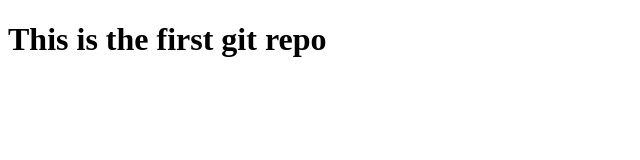
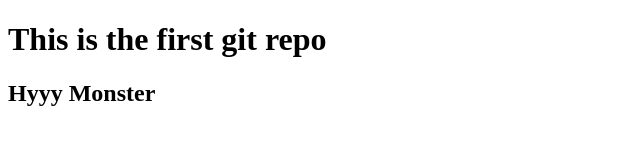
Before and after one commit to chinmayamishra039/Example-GIT, a plain HTML site: page index.html in a window 1280 px wide. Shown: the whole page, without its empty margins (0-640 px from the left). Drawn offline with Linux system fonts and the light colour scheme.

Commit message:
2nd Commit

```diff
--- a/index.html
+++ b/index.html
@@ -8,6 +8,6 @@
     </head>
     <body>
         <h1>This is the first git repo</h1>
-
+        <h2>Hyyy Monster</h2>
     </body>
     </html>
```
